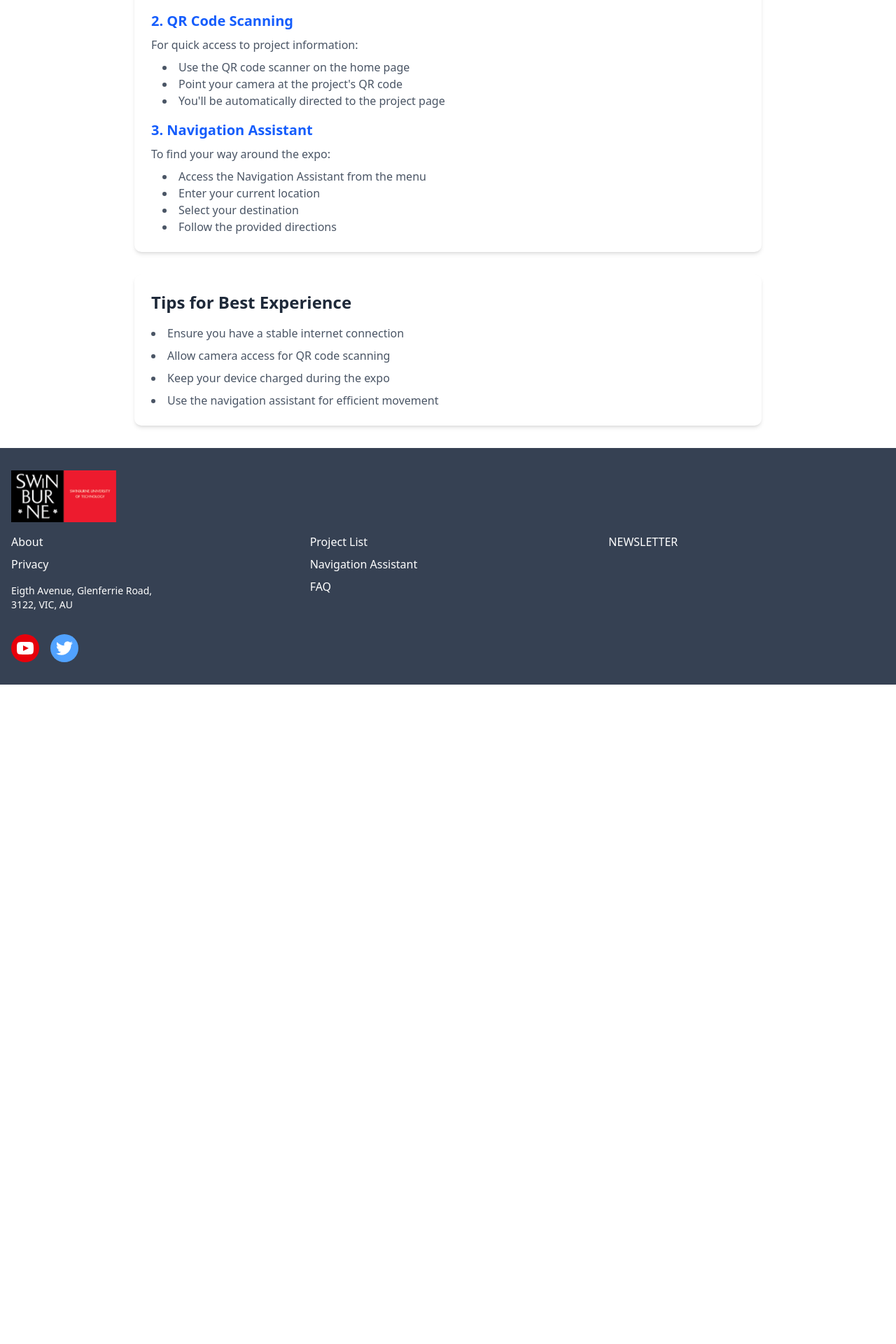
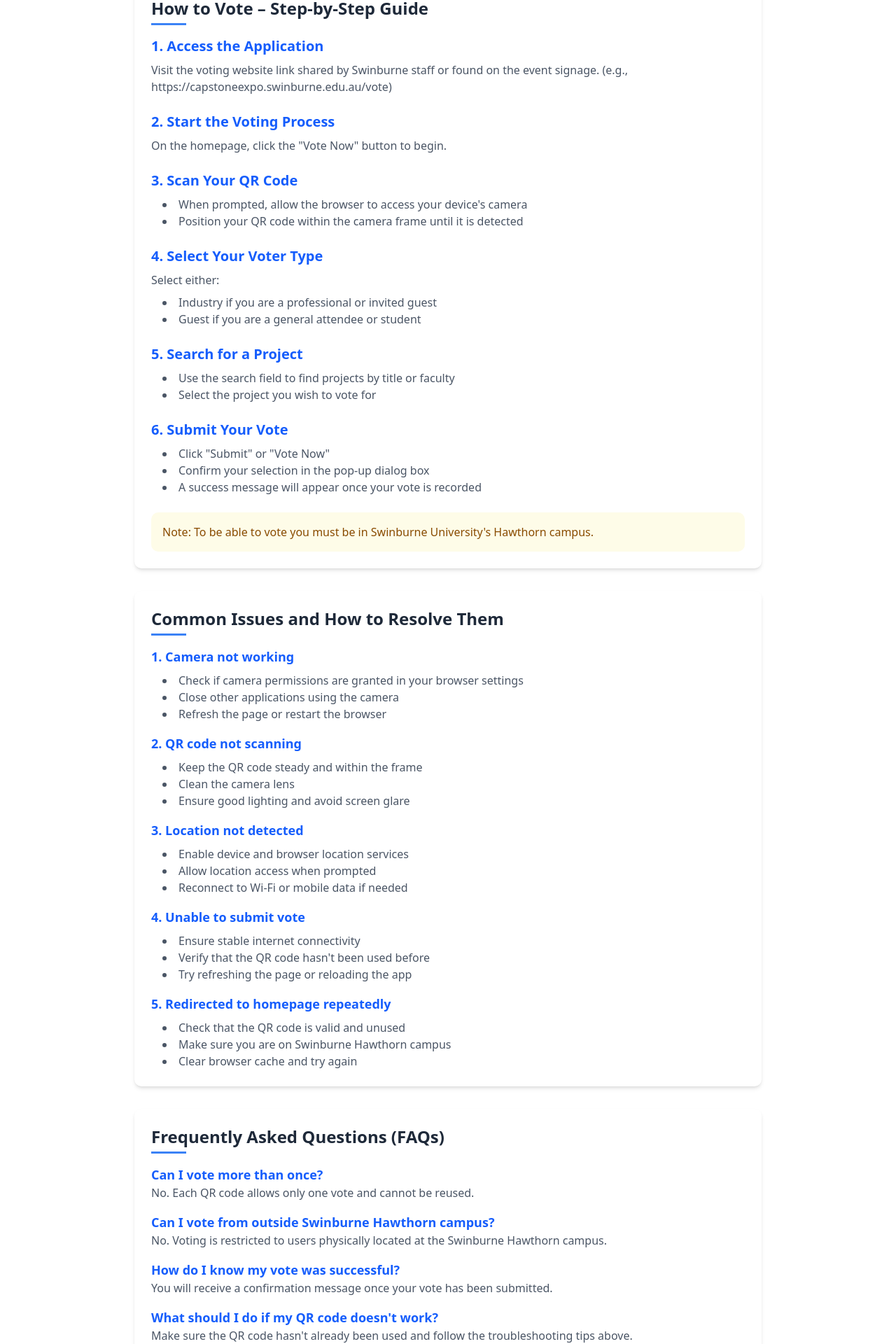
Before and after one commit to seansmith-dev/CapexVotingAppAttempt2, a Next.js app in the folder Capex-Voting-App_FrontEnd/capex-voting-app/: page /guide in a window 1280 px wide. Shown: the part 540-2460 px from the top of the page at 70% size. Before the commit the page ends 1518 px from the top, so only its background shows below. Built offline with nearby package versions, Linux system fonts and the light colour scheme.

Commit message:
feat: update application guide with comprehensive information and styling

```diff
--- a/Capex-Voting-App_FrontEnd/capex-voting-app/app/guide/guide.css
+++ b/Capex-Voting-App_FrontEnd/capex-voting-app/app/guide/guide.css
@@ -26,6 +26,46 @@ button {
 
 button:hover {
     transform: scale(1.1);
+    box-shadow: 0 4px 6px rgba(0, 0, 0, 0.1);
+}
+
+/* Section Headers */
+h3 {
+    position: relative;
+    padding-bottom: 0.5rem;
+}
+
+h3::after {
+    content: '';
+    position: absolute;
+    bottom: 0;
+    left: 0;
+    width: 50px;
+    height: 3px;
+    background-color: #3b82f6;
+    transition: width 0.3s ease-in-out;
+}
+
+section:hover h3::after {
+    width: 100px;
+}
+
+/* FAQ Section */
+h4 {
+    transition: color 0.2s ease-in-out;
+}
+
+h4:hover {
+    color: #2563eb;
+}
+
+/* Important Notes Section */
+.bg-yellow-50 {
+    transition: all 0.3s ease-in-out;
+}
+
+.bg-yellow-50:hover {
+    transform: scale(1.02);
     box-shadow: 0 4px 6px rgba(0, 0, 0, 0.1);
 }
 
@@ -61,3 +101,19 @@ button:hover {
 ::-webkit-scrollbar-thumb:hover {
     background: #555;
 }
+
+/* Print Styles */
+@media print {
+    section {
+        break-inside: avoid;
+        page-break-inside: avoid;
+    }
+
+    button {
+        display: none;
+    }
+
+    .bg-yellow-50 {
+        border: 1px solid #eab308;
+    }
+}
--- a/Capex-Voting-App_FrontEnd/capex-voting-app/app/guide/page.tsx
+++ b/Capex-Voting-App_FrontEnd/capex-voting-app/app/guide/page.tsx
@@ -33,56 +33,158 @@ export default function GuidePage() {
             {/* Guide Content */}
             <div className="container mx-auto px-4 py-8">
                 <div className="max-w-4xl mx-auto space-y-8">
+                    {/* Purpose Section */}
                     <section className="bg-white rounded-lg shadow-md p-6">
-                        <h3 className="text-2xl font-bold text-gray-800 mb-4">How to Use This Application</h3>
-                        <div className="space-y-4">
+                        <h3 className="text-2xl font-bold text-gray-800 mb-4">Purpose of the Application</h3>
+                        <p className="text-gray-600">
+                            The Capstone Project Expo Voting Application enables attendees to vote for their favorite student projects securely and efficiently using unique QR codes. This system ensures fair and authenticated voting during the Capstone Expo held at Swinburne University.
+                        </p>
+                    </section>
+
+                    {/* How to Vote Section */}
+                    <section className="bg-white rounded-lg shadow-md p-6">
+                        <h3 className="text-2xl font-bold text-gray-800 mb-4">How to Vote – Step-by-Step Guide</h3>
+                        <div className="space-y-6">
                             <div>
-                                <h4 className="text-xl font-semibold text-blue-600 mb-2">1. Voting Process</h4>
+                                <h4 className="text-xl font-semibold text-blue-600 mb-2">1. Access the Application</h4>
                                 <p className="text-gray-600">
-                                    To vote for your favorite project:
+                                    Visit the voting website link shared by Swinburne staff or found on the event signage.
+                                    (e.g., https://capstoneexpo.swinburne.edu.au/vote)
                                 </p>
+                            </div>
+
+                            <div>
+                                <h4 className="text-xl font-semibold text-blue-600 mb-2">2. Start the Voting Process</h4>
+                                <p className="text-gray-600">
+                                    On the homepage, click the "Vote Now" button to begin.
+                                </p>
+                            </div>
+
+                            <div>
+                                <h4 className="text-xl font-semibold text-blue-600 mb-2">3. Scan Your QR Code</h4>
                                 <ul className="list-disc list-inside text-gray-600 ml-4 mt-2">
-                                    <li>Navigate to the Projects List page</li>
-                                    <li>Browse through the available projects</li>
-                                    <li>Click on a project to view its details</li>
-                                    <li>Use the voting interface to cast your vote</li>
+                                    <li>When prompted, allow the browser to access your device's camera</li>
+                                    <li>Position your QR code within the camera frame until it is detected</li>
                                 </ul>
                             </div>
 
                             <div>
-                                <h4 className="text-xl font-semibold text-blue-600 mb-2">2. QR Code Scanning</h4>
-                                <p className="text-gray-600">
-                                    For quick access to project information:
-                                </p>
+                                <h4 className="text-xl font-semibold text-blue-600 mb-2">4. Select Your Voter Type</h4>
+                                <p className="text-gray-600">Select either:</p>
                                 <ul className="list-disc list-inside text-gray-600 ml-4 mt-2">
-                                    <li>Use the QR code scanner on the home page</li>
-                                    <li>Point your camera at the project's QR code</li>
-                                    <li>You'll be automatically directed to the project page</li>
+                                    <li>Industry if you are a professional or invited guest</li>
+                                    <li>Guest if you are a general attendee or student</li>
                                 </ul>
                             </div>
 
                             <div>
-                                <h4 className="text-xl font-semibold text-blue-600 mb-2">3. Navigation Assistant</h4>
-                                <p className="text-gray-600">
-                                    To find your way around the expo:
+                                <h4 className="text-xl font-semibold text-blue-600 mb-2">5. Search for a Project</h4>
+                                <ul className="list-disc list-inside text-gray-600 ml-4 mt-2">
+                                    <li>Use the search field to find projects by title or faculty</li>
+                                    <li>Select the project you wish to vote for</li>
+                                </ul>
+                            </div>
+
+                            <div>
+                                <h4 className="text-xl font-semibold text-blue-600 mb-2">6. Submit Your Vote</h4>
+                                <ul className="list-disc list-inside text-gray-600 ml-4 mt-2">
+                                    <li>Click "Submit" or "Vote Now"</li>
+                                    <li>Confirm your selection in the pop-up dialog box</li>
+                                    <li>A success message will appear once your vote is recorded</li>
+                                </ul>
+                            </div>
+
+                            <div className="bg-yellow-50 p-4 rounded-lg">
+                                <p className="text-yellow-800 font-medium">
+                                    Note: To be able to vote you must be in Swinburne University's Hawthorn campus.
                                 </p>
+                            </div>
+                        </div>
+                    </section>
+
+                    {/* Common Issues Section */}
+                    <section className="bg-white rounded-lg shadow-md p-6">
+                        <h3 className="text-2xl font-bold text-gray-800 mb-4">Common Issues and How to Resolve Them</h3>
+                        <div className="space-y-4">
+                            <div>
+                                <h4 className="text-lg font-semibold text-blue-600">1. Camera not working</h4>
                                 <ul className="list-disc list-inside text-gray-600 ml-4 mt-2">
-                                    <li>Access the Navigation Assistant from the menu</li>
-                                    <li>Enter your current location</li>
-                                    <li>Select your destination</li>
-                                    <li>Follow the provided directions</li>
+                                    <li>Check if camera permissions are granted in your browser settings</li>
+                                    <li>Close other applications using the camera</li>
+                                    <li>Refresh the page or restart the browser</li>
+                                </ul>
+                            </div>
+
+                            <div>
+                                <h4 className="text-lg font-semibold text-blue-600">2. QR code not scanning</h4>
+                                <ul className="list-disc list-inside text-gray-600 ml-4 mt-2">
+                                    <li>Keep the QR code steady and within the frame</li>
+                                    <li>Clean the camera lens</li>
+                                    <li>Ensure good lighting and avoid screen glare</li>
+                                </ul>
+                            </div>
+
+                            <div>
+                                <h4 className="text-lg font-semibold text-blue-600">3. Location not detected</h4>
+                                <ul className="list-disc list-inside text-gray-600 ml-4 mt-2">
+                                    <li>Enable device and browser location services</li>
+                                    <li>Allow location access when prompted</li>
+                                    <li>Reconnect to Wi-Fi or mobile data if needed</li>
+                                </ul>
+                            </div>
+
+                            <div>
+                                <h4 className="text-lg font-semibold text-blue-600">4. Unable to submit vote</h4>
+                                <ul className="list-disc list-inside text-gray-600 ml-4 mt-2">
+                                    <li>Ensure stable internet connectivity</li>
+                                    <li>Verify that the QR code hasn't been used before</li>
+                                    <li>Try refreshing the page or reloading the app</li>
+                                </ul>
+                            </div>
+
+                            <div>
+                                <h4 className="text-lg font-semibold text-blue-600">5. Redirected to homepage repeatedly</h4>
+                                <ul className="list-disc list-inside text-gray-600 ml-4 mt-2">
+                                    <li>Check that the QR code is valid and unused</li>
+                                    <li>Make sure you are on Swinburne Hawthorn campus</li>
+                                    <li>Clear browser cache and try again</li>
                                 </ul>
                             </div>
                         </div>
                     </section>
 
+                    {/* FAQ Section */}
                     <section className="bg-white rounded-lg shadow-md p-6">
-                        <h3 className="text-2xl font-bold text-gray-800 mb-4">Tips for Best Experience</h3>
+                        <h3 className="text-2xl font-bold text-gray-800 mb-4">Frequently Asked Questions (FAQs)</h3>
+                        <div className="space-y-4">
+                            <div>
+                                <h4 className="text-lg font-semibold text-blue-600">Can I vote more than once?</h4>
+                                <p className="text-gray-600">No. Each QR code allows only one vote and cannot be reused.</p>
+                            </div>
+
+                            <div>
+                                <h4 className="text-lg font-semibold text-blue-600">Can I vote from outside Swinburne Hawthorn campus?</h4>
+                                <p className="text-gray-600">No. Voting is restricted to users physically located at the Swinburne Hawthorn campus.</p>
+                            </div>
+
+                            <div>
+                                <h4 className="text-lg font-semibold text-blue-600">How do I know my vote was successful?</h4>
+                                <p className="text-gray-600">You will receive a confirmation message once your vote has been submitted.</p>
+                            </div>
+
+                            <div>
+                                <h4 className="text-lg font-semibold text-blue-600">What should I do if my QR code doesn't work?</h4>
+                                <p className="text-gray-600">Make sure the QR code hasn't already been used and follow the troubleshooting tips above.</p>
+                            </div>
+                        </div>
+                    </section>
+
+                    {/* Important Notes Section */}
+                    <section className="bg-white rounded-lg shadow-md p-6">
+                        <h3 className="text-2xl font-bold text-gray-800 mb-4">Important Notes</h3>
                         <ul className="list-disc list-inside text-gray-600 space-y-2">
-                            <li>Ensure you have a stable internet connection</li>
-                            <li>Allow camera access for QR code scanning</li>
-                            <li>Keep your device charged during the expo</li>
-                            <li>Use the navigation assistant for efficient movement</li>
+                            <li>Keep your QR code confidential. Sharing your code may result in invalid votes.</li>
+                            <li>Ensure your device is charged, has internet access, and supports camera use before arriving at the event.</li>
                         </ul>
                     </section>
                 </div>
```
